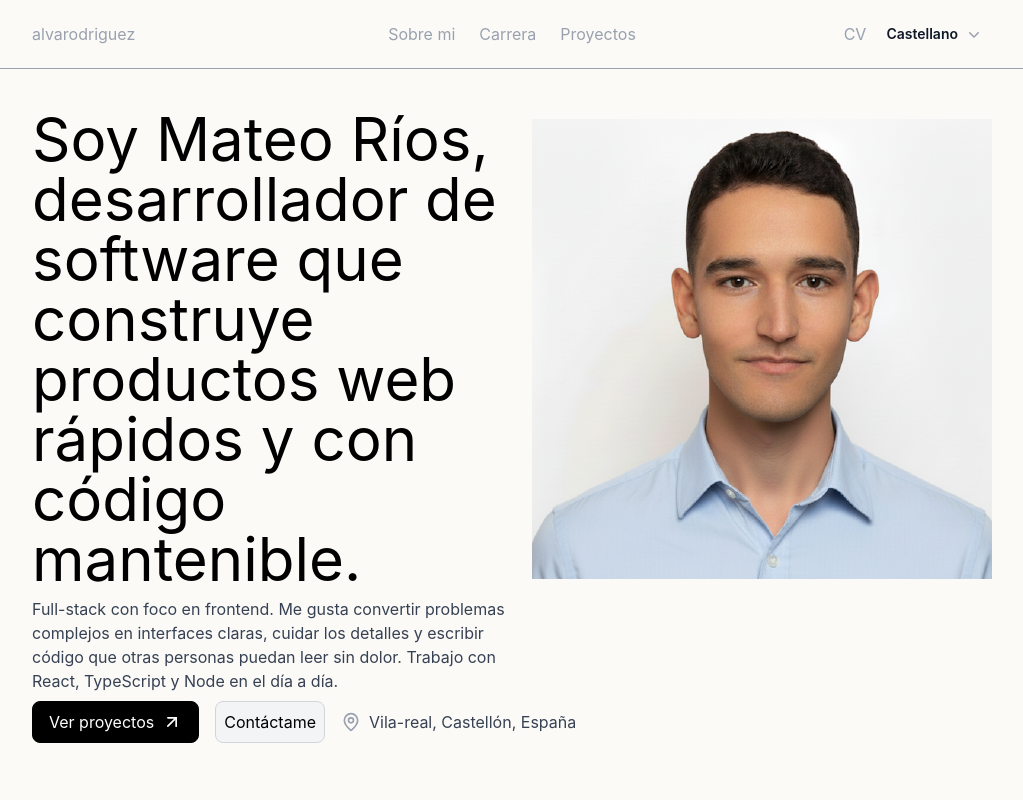
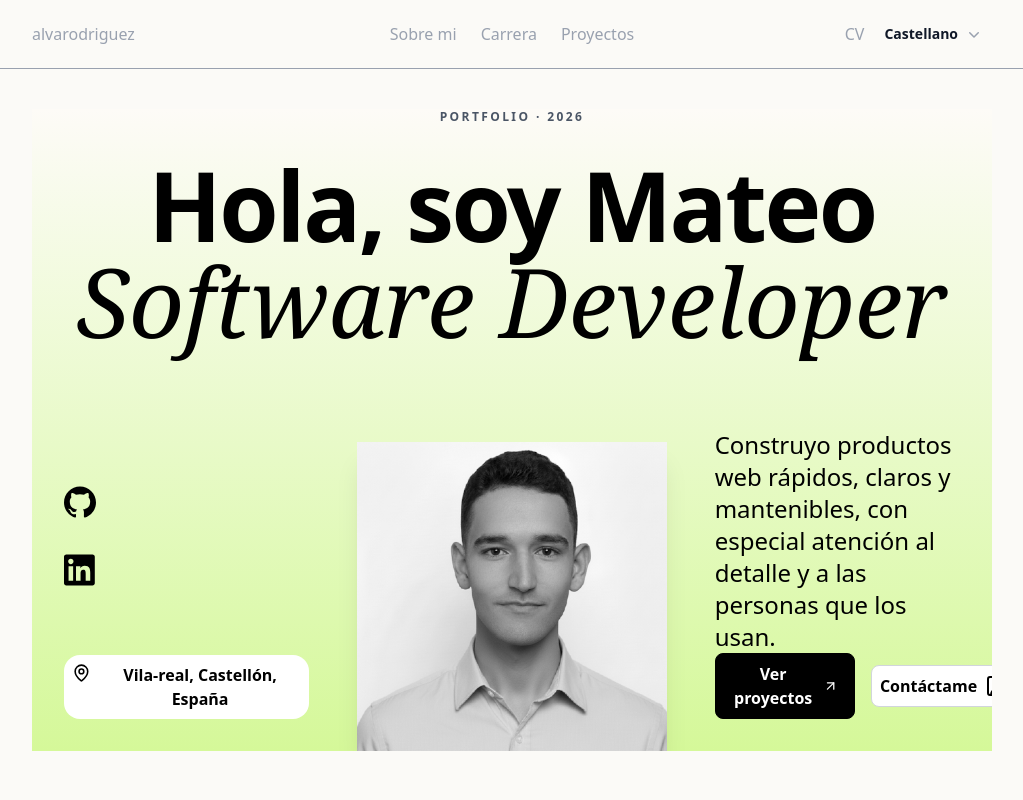
Before and after one commit to AlvaRodriguezSaborit/alvarodriguezsaborit-portfolio, a React (Vite) app: page / in a window 1280 px wide. Shown: the top 800 px of the page, without its empty margins (128-1151 px from the left). Built offline with nearby package versions, Linux system fonts and the light colour scheme.

Commit message:
feat: improved hero section

```diff
--- a/src/App.css
+++ b/src/App.css
@@ -2,4 +2,7 @@
 
 body {
   background-color: #fbfaf7;
+  font-family: ui-sans-serif, system-ui, -apple-system, BlinkMacSystemFont, "Segoe UI", Roboto, "Helvetica Neue", Arial, sans-serif;
+  -webkit-font-smoothing: antialiased;
+  -moz-osx-font-smoothing: grayscale;
 }
--- a/src/App.tsx
+++ b/src/App.tsx
@@ -8,7 +8,7 @@
   return (
     <div className="min-h-screen flex flex-col">
       <TopBar />
-      <div className="max-w-[75%] mx-auto flex flex-col divide-y divide-gray-300 *:pb-24 *:pt-6">
+      <div className="max-w-[75%] w-full mx-auto flex flex-col divide-y divide-gray-300 *:pb-24 *:pt-6">
         <Hero />
         <Carrer />
       </div>
--- /dev/null
+++ b/src/components/SocialLink.tsx
@@ -0,0 +1,49 @@
+import { motion } from "motion/react";
+import { useState, useEffect, type ReactNode } from "react";
+
+interface SocialLinkProps {
+  icon: ReactNode;
+  label: string;
+  externalLink?: string;
+  initialDelay?: number;
+}
+
+export default function SocialLink({
+  icon,
+  label,
+  externalLink,
+  initialDelay = 1500,
+}: SocialLinkProps) {
+  const [showLabel, setShowLabel] = useState(true);
+
+  useEffect(() => {
+    const timer = setTimeout(() => {
+      setShowLabel(false);
+    }, initialDelay);
+    return () => clearTimeout(timer);
+  }, [initialDelay]);
+
+  return (
+    <a
+      href={externalLink}
+      target="_blank"
+      rel="noopener noreferrer"
+      className="inline-flex items-center gap-2 cursor-pointer text-black hover:text-black no-underline"
+      onMouseEnter={() => setShowLabel(true)}
+      onMouseLeave={() => setShowLabel(false)}
+    >
+      {icon}
+      <motion.span
+        initial={{ opacity: 0, x: -10 }}
+        animate={{
+          opacity: showLabel ? 1 : 0,
+          x: showLabel ? 0 : -10,
+        }}
+        transition={{ duration: 0.3 }}
+        className="bg-white p-2 rounded-2xl font-semibold"
+      >
+        {label}
+      </motion.span>
+    </a>
+  );
+}
--- /dev/null
+++ b/src/icons/GithubIcon.tsx
@@ -0,0 +1,18 @@
+export default function GithubIcon({
+  className = "size-6",
+}: {
+  className?: string;
+}) {
+  return (
+    <svg
+      className={className}
+      role="img"
+      viewBox="0 0 24 24"
+      fill="currentColor"
+      xmlns="http://www.w3.org/2000/svg"
+    >
+      <title>GitHub</title>
+      <path d="M12 .297c-6.63 0-12 5.373-12 12 0 5.303 3.438 9.8 8.205 11.385.6.113.82-.258.82-.577 0-.285-.01-1.04-.015-2.04-3.338.724-4.042-1.61-4.042-1.61C4.422 18.07 3.633 17.7 3.633 17.7c-1.087-.744.084-.729.084-.729 1.205.084 1.838 1.236 1.838 1.236 1.07 1.835 2.809 1.305 3.495.998.108-.776.417-1.305.76-1.605-2.665-.3-5.466-1.332-5.466-5.93 0-1.31.465-2.38 1.235-3.22-.135-.303-.54-1.523.105-3.176 0 0 1.005-.322 3.3 1.23.96-.267 1.98-.399 3-.405 1.02.006 2.04.138 3 .405 2.28-1.552 3.285-1.23 3.285-1.23.645 1.653.24 2.873.12 3.176.765.84 1.23 1.91 1.23 3.22 0 4.61-2.805 5.625-5.475 5.92.42.36.81 1.096.81 2.22 0 1.606-.015 2.896-.015 3.286 0 .315.21.69.825.57C20.565 22.092 24 17.592 24 12.297c0-6.627-5.373-12-12-12" />
+    </svg>
+  );
+}
--- /dev/null
+++ b/src/icons/LinkedinIcon.tsx
@@ -0,0 +1,16 @@
+export default function LinkedinIcon({
+  className = "size-6",
+}: {
+  className?: string;
+}) {
+  return (
+    <svg
+      className={className}
+      viewBox="0 0 24 24"
+      fill="currentColor"
+      xmlns="http://www.w3.org/2000/svg"
+    >
+      <path d="M20.447 20.452h-3.554v-5.569c0-1.328-.027-3.037-1.852-3.037-1.853 0-2.136 1.445-2.136 2.939v5.667H9.351V9h3.414v1.561h.046c.477-.9 1.637-1.85 3.37-1.85 3.601 0 4.267 2.37 4.267 5.455v6.286zM5.337 7.433c-1.144 0-2.063-.926-2.063-2.065 0-1.138.92-2.063 2.063-2.063 1.14 0 2.064.925 2.064 2.063 0 1.139-.925 2.065-2.064 2.065zm1.782 13.019H3.555V9h3.564v11.452zM22.225 0H1.771C.792 0 0 .774 0 1.729v20.542C0 23.227.792 24 1.771 24h20.451c.979 0 1.778-.773 1.778-1.729V1.73C24 .774 23.205 0 22.222 0h.003z" />
+    </svg>
+  );
+}
--- a/src/sections/Hero.tsx
+++ b/src/sections/Hero.tsx
@@ -1,41 +1,100 @@
 import yo from "../assets/yo.png";
 import { motion } from "motion/react";
-import { ArrowUpRight, MapPin } from "lucide-react";
+import { ArrowUpRight, MapPin, ContactRound } from "lucide-react";
+import GithubIcon from "../icons/GithubIcon";
+import LinkedinIcon from "../icons/LinkedinIcon";
+import SocialLink from "../components/SocialLink";
 
 export default function Hero() {
+  const year = new Date().getFullYear();
+
   return (
-    <motion.div
-      className="flex flex-col gap-2"
+    <div>
+      <section className="relative bg-linear-to-b from-[#FDFBF7] to-[#D5F899] flex flex-col overflow-hidden w-full">
+        <div className="z-10 flex flex-col items-center text-center">
+          <span className="mb-8 text-xs font-semibold tracking-[0.2em] text-gray-600 uppercase">
+            PORTFOLIO · {year}
+          </span>
+
+          <motion.h1
+            className="mb-12 text-6xl font-bold tracking-tight text-black md:text-8xl"
             initial={{ opacity: 0, y: 25 }}
             whileInView={{ opacity: 1, y: 0 }}
             transition={{ duration: 0.5 }}
           >
-      <div className="flex flex-row justify-center items-center">
-        <span className="text-6xl">
-          Soy Mateo Ríos, desarrollador de software que construye productos web
-          rápidos y con código mantenible.
+            Hola, soy Mateo <br />
+            <span className="font-serif italic font-normal tracking-normal">
+              Software Developer
             </span>
-        <img src={yo} alt="yo"></img>
+          </motion.h1>
+
+          <div className="grid grid-cols-3 gap-4">
+            {/* Ubication */}
+            <div className="flex flex-col justify-between items-start p-8">
+              <div></div>
+              <div className="flex flex-col gap-4 ">
+                <SocialLink
+                  icon={<GithubIcon className="size-8" />}
+                  label="AlvaRodriguezSaborit"
+                  externalLink="https://www.linkedin.com/in/%C3%A1lvaro-rodr%C3%ADguez-saborit/"
+                />
+                <SocialLink
+                  icon={<LinkedinIcon className="size-8" />}
+                  label="Álvaro Rodríguez Saborit"
+                  initialDelay={2000}
+                  externalLink="https://github.com/AlvaRodriguezSaborit"
+                />
               </div>
-      <p className="max-w-[50%] text-gray-700">
-        Full-stack con foco en frontend. Me gusta convertir problemas complejos
-        en interfaces claras, cuidar los detalles y escribir código que otras
-        personas puedan leer sin dolor. Trabajo con React, TypeScript y Node en
-        el día a día.
+              <div className="self-start">
+                <motion.div
+                  className="flex flex-row gap-2 font-semibold bg-white w-fit p-2 rounded-2xl"
+                  initial={{ opacity: 0, x: -25 }}
+                  whileInView={{ opacity: 1, x: 0 }}
+                  transition={{ duration: 0.5 }}
+                >
+                  <MapPin className="size-5" />
+                  <span>Vila-real, Castellón, España</span>
+                </motion.div>
+              </div>
+            </div>
+            {/* Image */}
+            <motion.img
+              src={yo}
+              alt="Profile picture"
+              className="p-0! object-cover h-auto grayscale hover:grayscale-0 transition-all duration-300 relative w-full max-w-md mt-4 shadow-xl self-end"
+              initial={{ opacity: 0, y: 25 }}
+              whileInView={{ opacity: 1, y: 0 }}
+              whileHover={{ y: -25 }}
+              transition={{ duration: 0.2 }}
+            />
+            {/* Buttons */}
+            <div className="p-8 h-full">
+              <motion.div
+                className="h-full flex flex-col items-start justify-between"
+                initial={{ opacity: 0, x: 25 }}
+                whileInView={{ opacity: 1, x: 0 }}
+                transition={{ duration: 0.5 }}
+              >
+                <div></div>
+                <p className="text-start  font-normal text-2xl">
+                  Construyo productos web rápidos, claros y mantenibles, con
+                  especial atención al detalle y a las personas que los usan.
                 </p>
-      <div className="flex flex-row gap-4">
-        <button className="group items-center w-fit inline-flex gap-2 bg-black text-white cursor-pointer border border-black hover:bg-gray-950 px-4 py-2 rounded-lg transition-colors">
+                <div className="flex flex-row gap-4 items-center">
+                  <button className="group items-center font-semibold w-fit inline-flex gap-2 bg-black text-white cursor-pointer border border-black hover:bg-gray-950 px-4 py-2 rounded-lg transition-colors">
                     Ver proyectos
                     <ArrowUpRight className="size-5 transition-transform duration-200 group-hover:translate-x-1 group-hover:-translate-y-1" />
                   </button>
-        <button className="bg-gray-100 text-black cursor-pointer border border-gray-300 hover:bg-gray-200 p-2 rounded-lg transition-colors">
+                  <button className="font-semibold inline-flex gap-2 bg-white text-black cursor-pointer border border-gray-300 hover:bg-gray-200 p-2 rounded-lg transition-colors">
                     Contáctame
+                    <ContactRound />
                   </button>
-        <div className="flex flex-row gap-2 items-center">
-          <MapPin className="text-gray-400 size-5" />
-          <span className="text-gray-700">Vila-real, Castellón, España</span>
+                </div>
+              </motion.div>
             </div>
           </div>
-    </motion.div>
+        </div>
+      </section>
+    </div>
   );
 }
```
Lines whose indentation alone changed are shown as unchanged.
